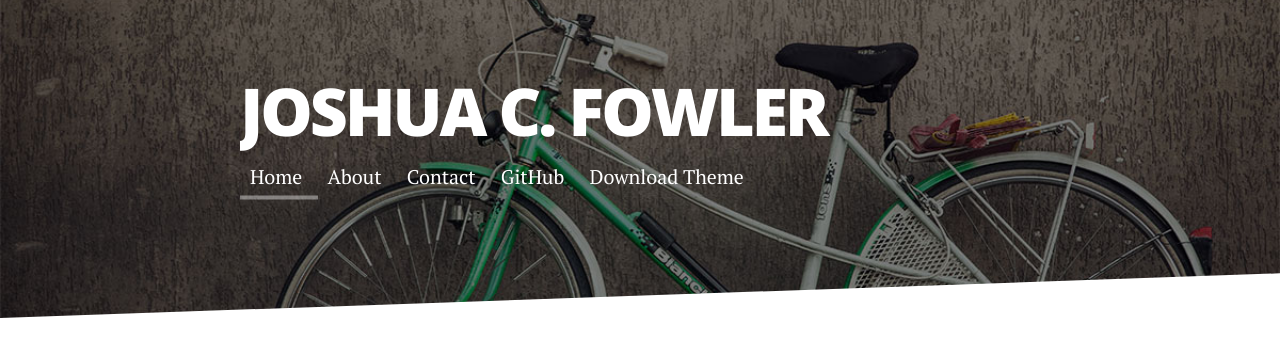
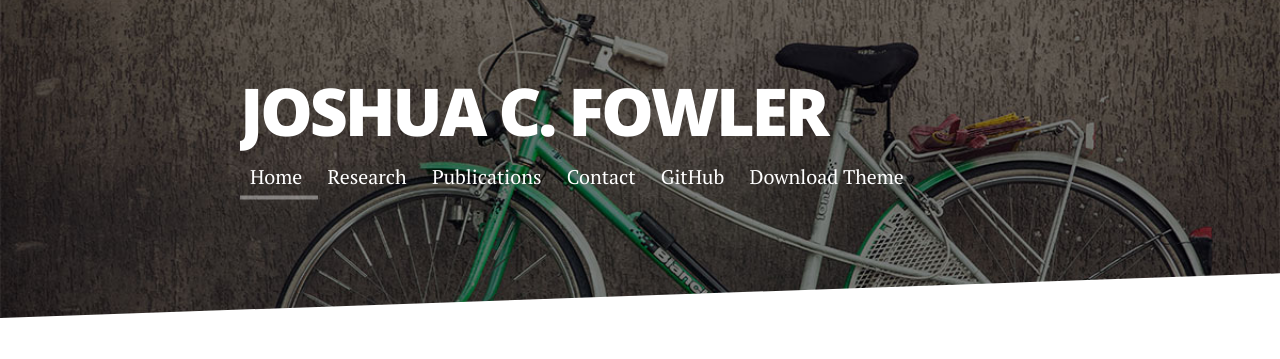
Before and after one commit to joshuacfowler/joshuacfowler.github.io, a Jekyll site: the page built from index.html, in a window 1280 px wide. Shown: the top 359 px of the page. Built offline with Jekyll 4.4.1, drawn with Linux system fonts in a browser that asks for light colours; nearby versions of some CDN libraries; the list of posts is cut into pages by our own code.

Commit message:
Update _config.yml

```diff
--- a/_config.yml
+++ b/_config.yml
@@ -14,8 +14,10 @@ paginate: 5
 navigation:
   - title: Home
     url: /index.html
-  - title: About
-    url: /about
+  - title: Research
+    url: /research
+  - title: Publications
+    url: /publications
   - title: Contact
     url: /contact
 
```
